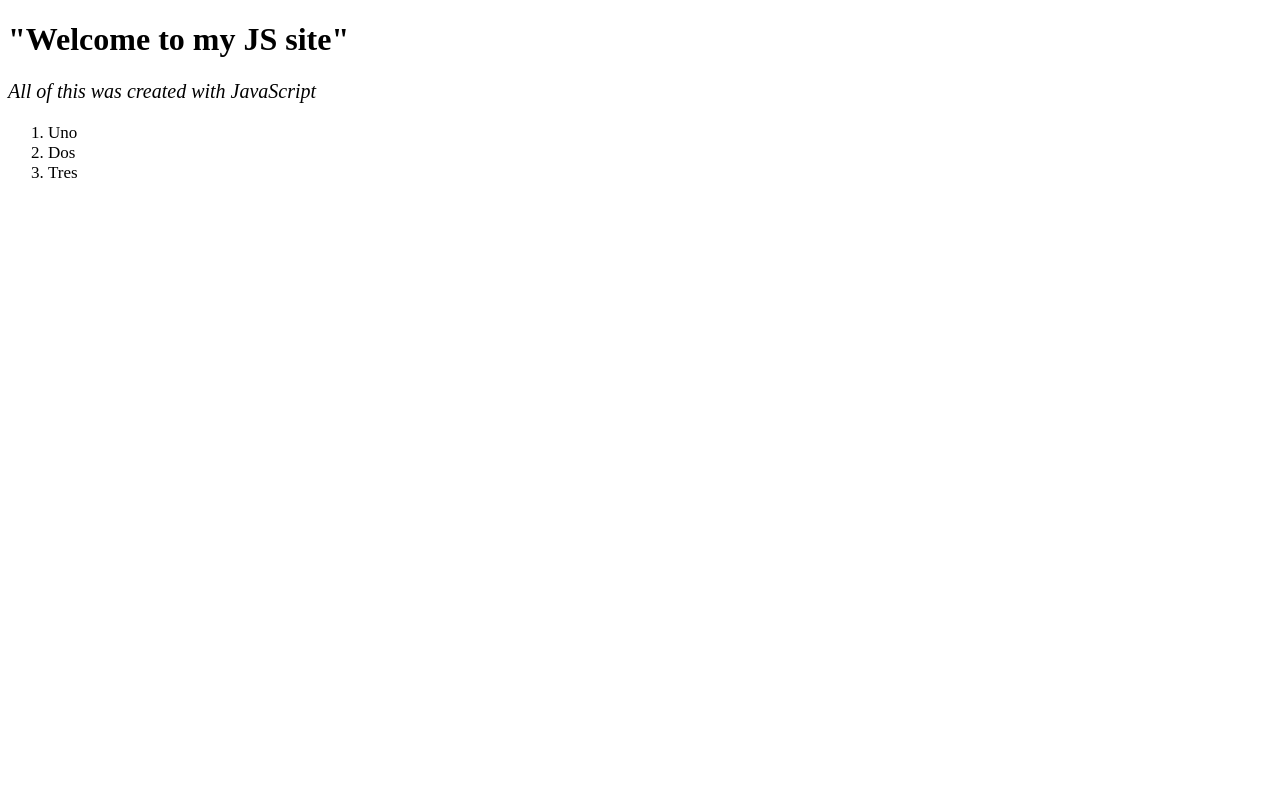
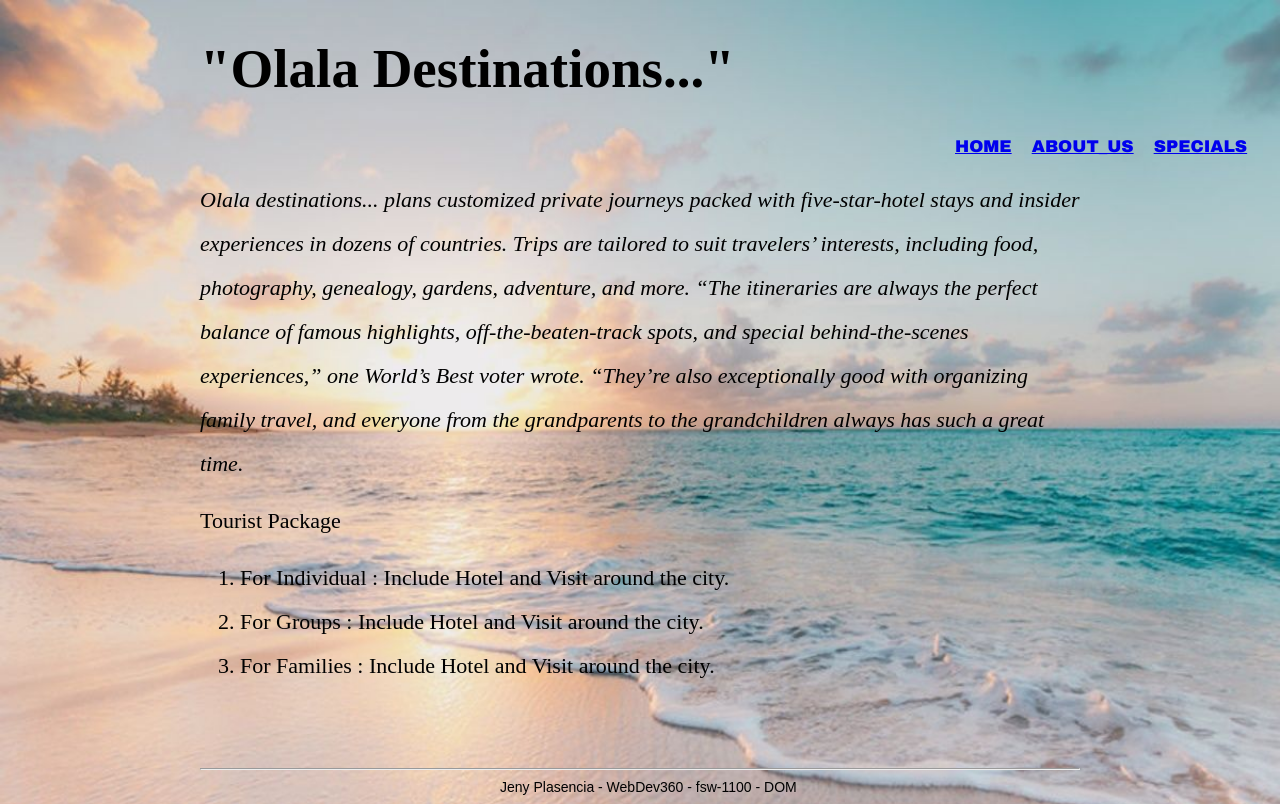
Before and after one commit to jenyplasencia/FSW-110, a plain HTML site: page week2/basic_website_wJS/basic.html in a window 1280 px wide. Drawn offline with Linux system fonts and the light colour scheme.

Commit message:
basic Website with Js

```diff
--- a/week2/basic_website_wJS/basic.html
+++ b/week2/basic_website_wJS/basic.html
@@ -2,6 +2,7 @@
 <html>
 
     <head>
+        <meta name="viewport" content="width=device-width, initial-scale=1">
 
     </head>
     <body>
--- a/week2/basic_website_wJS/basic.js
+++ b/week2/basic_website_wJS/basic.js
@@ -1,36 +1,117 @@
-var newHone = document.createElement('h1'); // adding element <h1>
-newHone.textContent = '"Welcome to my JS site"';
+// Adding an imagen as a background
+document.body.style.backgroundImage = "url('./Featured Cuba Beaches.jpg')";
+document.body.style.height = "100%";
+document.body.style.backgroundSize = "cover";
+document.body.style.backgroundRepeat = "repeat-y";
+document.body.style.backgroundposition  = "center";
+
+// Adding element <h1>
+var newHone = document.createElement('h1');
+newHone.textContent = '"Olala Destinations..."';
+document.body.style.marginLeft = "200px";
+newHone.style.fontSize = "55px";
 newHone.style.familyFont = "TimesRoman";
 document.body.prepend(newHone);
 
-var newParag = document.createElement("p"); // adding element <p>
-newParag.textContent = 'All of this was created with JavaScript';
+// Adding element <div> for a navbar.
+var navBar = document.createElement('div');
+navBar.setAttribute ('id', 'navega')
+document.body.append(navBar);
+
+
+var newBuscaNav = document.getElementById('navega'); // "HOME" link.
+var newHome = document.createElement('a');
+newHome.textContent = 'HOME';
+newHome.href="https://en.wikipedia.org/wiki/Barbados";
+newHome.style.fontFamily = "Arial Black";
+newHome.style.fontSize = "17px";
+newHome.style.padding = "5px";
+newHome.style.marginLeft= "750px";
+newBuscaNav.append(newHome);
+
+
+var aboutUs = document.createElement('a'); //ABOUT US link.
+aboutUs.textContent = 'ABOUT_US';
+aboutUs.href="https://en.wikipedia.org/wiki/Barbados";
+aboutUs.style.fontFamily = "Arial Black";
+aboutUs.style.fontSize = "17px";
+aboutUs.style.padding = "5px";
+aboutUs.style.marginLeft= "10px";
+newBuscaNav.append(aboutUs);
+
+
+var specials = document.createElement('a'); // SPECIALS link
+specials.textContent = 'SPECIALS';
+specials.href="https://en.wikipedia.org/wiki/Barbados";
+specials.style.fontFamily = "Arial Black";
+specials.style.fontSize = "17px";
+specials.style.padding = "5px";
+specials.style.marginLeft= "10px";
+newBuscaNav.append(specials);
+
+// Adding element <p>
+var newParag = document.createElement("p");
+newParag.textContent = 'For more than 40 years, Olala Destinations... has been planning impeccable custom trips to destinations that require extensive planning. “Excellent itineraries,” enthusiastic guides and unflappable, knowledgeable drivers.';
+newParag.textContent = 'Olala destinations... plans customized private journeys packed with five-star-hotel stays and insider experiences in dozens of countries. Trips are tailored to suit travelers’ interests, including food, photography, genealogy, gardens, adventure, and more. “The itineraries are always the perfect balance of famous highlights, off-the-beaten-track spots, and special behind-the-scenes experiences,” one World’s Best voter wrote. “They’re also exceptionally good with organizing family travel, and everyone from the grandparents to the grandchildren always has such a great time.';
 newParag.style.fontFamily = "TimesRoman";
-newParag.style.fontSize = '20px';
+newParag.style.fontSize = '22px';
 newParag.style.fontStyle = 'Italic';
+newParag.style.lineHeight = "2";
+document.body.style.marginLeft = "200px";
+document.body.style.marginRight = "200px";
 document.body.append(newParag);
 
-newOl = document.createElement("ol"); // adding element <ol>
+// Adding element <p>
+var package = document.createElement("p");
+package.textContent = "Tourist Package";
+package.style.fontFamily = "TimesRoman";
+package.style.fontSize = '22px';
+document.body.append(package);
+
+
+// Adding element <ol>
+newOl = document.createElement("ol");
 newOl.setAttribute ('id', 'Olist')
+newOl.style.lineHeight = "2";
 document.body.append(newOl);
 
-var newLi = document.getElementById('Olist'); // adding <li> including text.
+var newLi = document.getElementById('Olist'); // first "item" my list.
 var lista = document.createElement('li');
-lista.textContent = 'Uno';
+lista.textContent = 'For Individual : Include Hotel and Visit around the city.';
 lista.style.fontFamily = "TimesRoman";
-lista.style.fontSize = "17px";
+lista.style.fontSize = "22px";
 newLi.append(lista);
 
-var newLi = document.getElementById('Olist');
+var newLi = document.getElementById('Olist'); // Second "item"  my list.
 var lista = document.createElement('li');
-lista.textContent = 'Dos';
+lista.textContent = 'For Groups : Include Hotel and Visit around the city.';
 lista.style.fontFamily = "TimesRoman";
-lista.style.fontSize = "17px";
+lista.style.fontSize = "22px";
 newLi.append(lista);
 
-var newLi = document.getElementById('Olist');
+var newLi = document.getElementById('Olist'); // Third "item" on my list.
 var lista = document.createElement('li');
-lista.textContent = 'Tres';
+lista.textContent = 'For Families : Include Hotel and Visit around the city.';
 lista.style.fontFamily = "TimesRoman";
-lista.style.fontSize = "17px";
+lista.style.fontSize = "22px";
 newLi.append(lista);
+
+// Adding element footer
+var foot = document.createElement('footer');
+navBar.setAttribute ('id', 'feet')
+document.body.append(foot);
+
+//Adding element <hr>
+var newLineDivision = document.getElementById('feet');
+var newHr = document.createElement("hr");
+newHr.style.marginTop = "80px";
+document.body.append(newHr);
+
+// Adding element <span>
+var newBottom = document.getElementById('feet');
+var newSpan = document.createElement("span");
+newSpan.textContent = 'Jeny Plasencia  -  WebDev360  -  fsw-1100  -  DOM';
+newSpan.style.fontFamily = "Arial";
+newSpan.style.fontSize = '14px';
+newSpan.style.marginLeft = "300px";
+document.body.append(newSpan);
```
Also changed, not shown: week2/basic_website_wJS/Featured Cuba Beaches.jpg (added).
